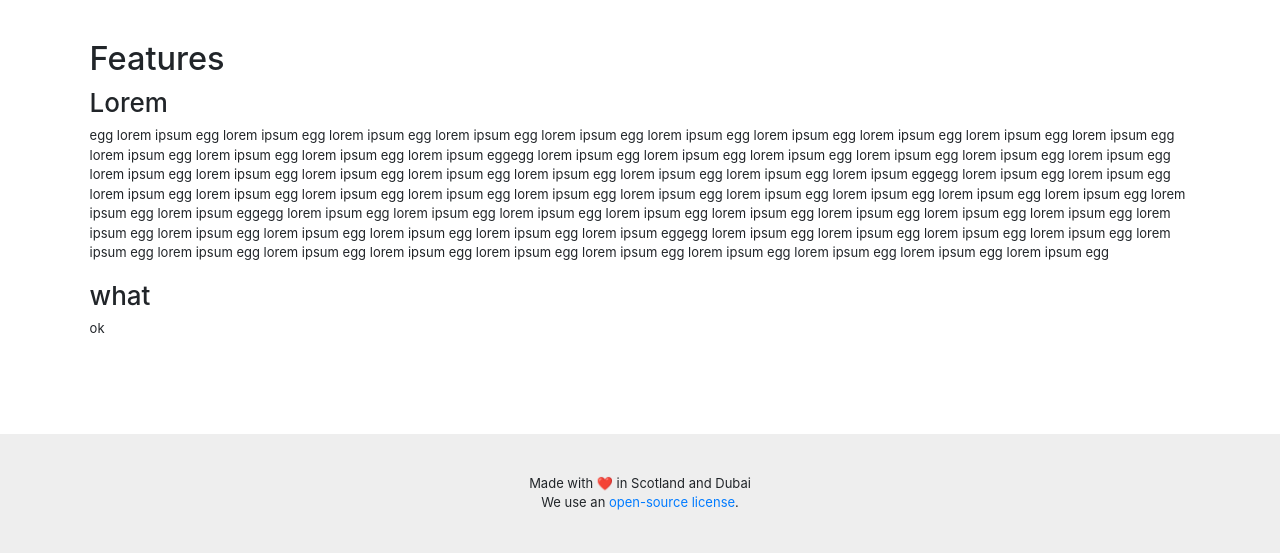
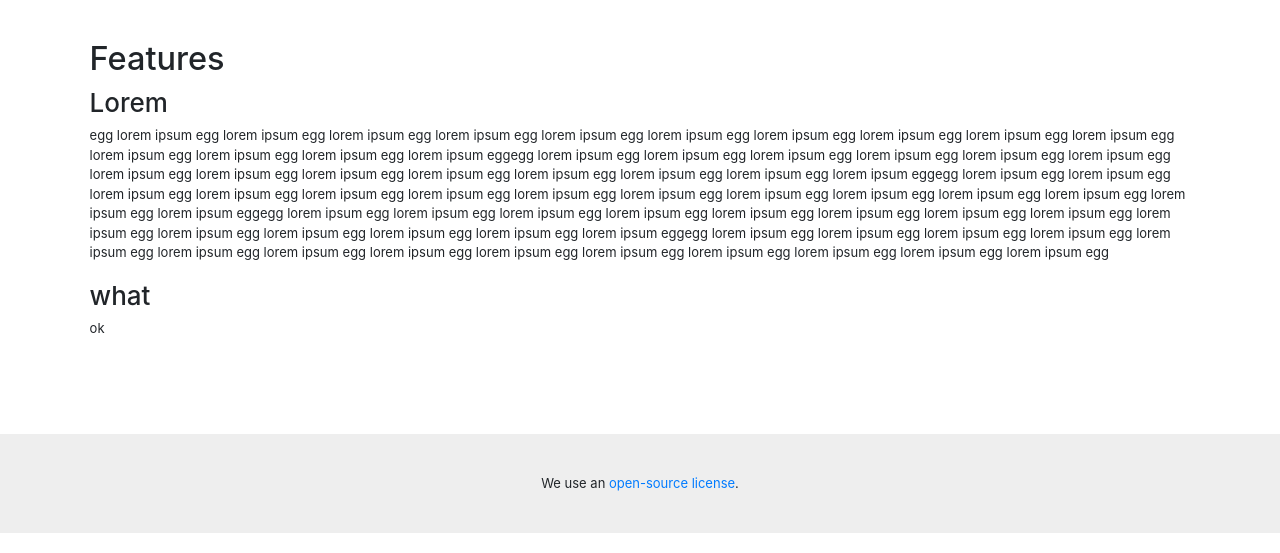
Before and after one commit to cthpw103/landing, a Jekyll site: the page built from index.md, in a window 1280 px wide. Shown: the part 900-1453 px from the top of the page. Built offline with Jekyll 4.4.1, drawn with Linux system fonts in a browser that asks for light colours; nearby versions of some CDN libraries.

Commit message:
Update footer.html

```diff
--- a/_includes/footer.html
+++ b/_includes/footer.html
@@ -1,7 +1,5 @@
 <div class="footer">
     <p3>
-        Made with ❤️ in Scotland and Dubai
-        <br />
         We use an <a href="http://www.apache.org/licenses/LICENSE-2.0.html">open-source license</a>.
     </p3>
 </div>
```
